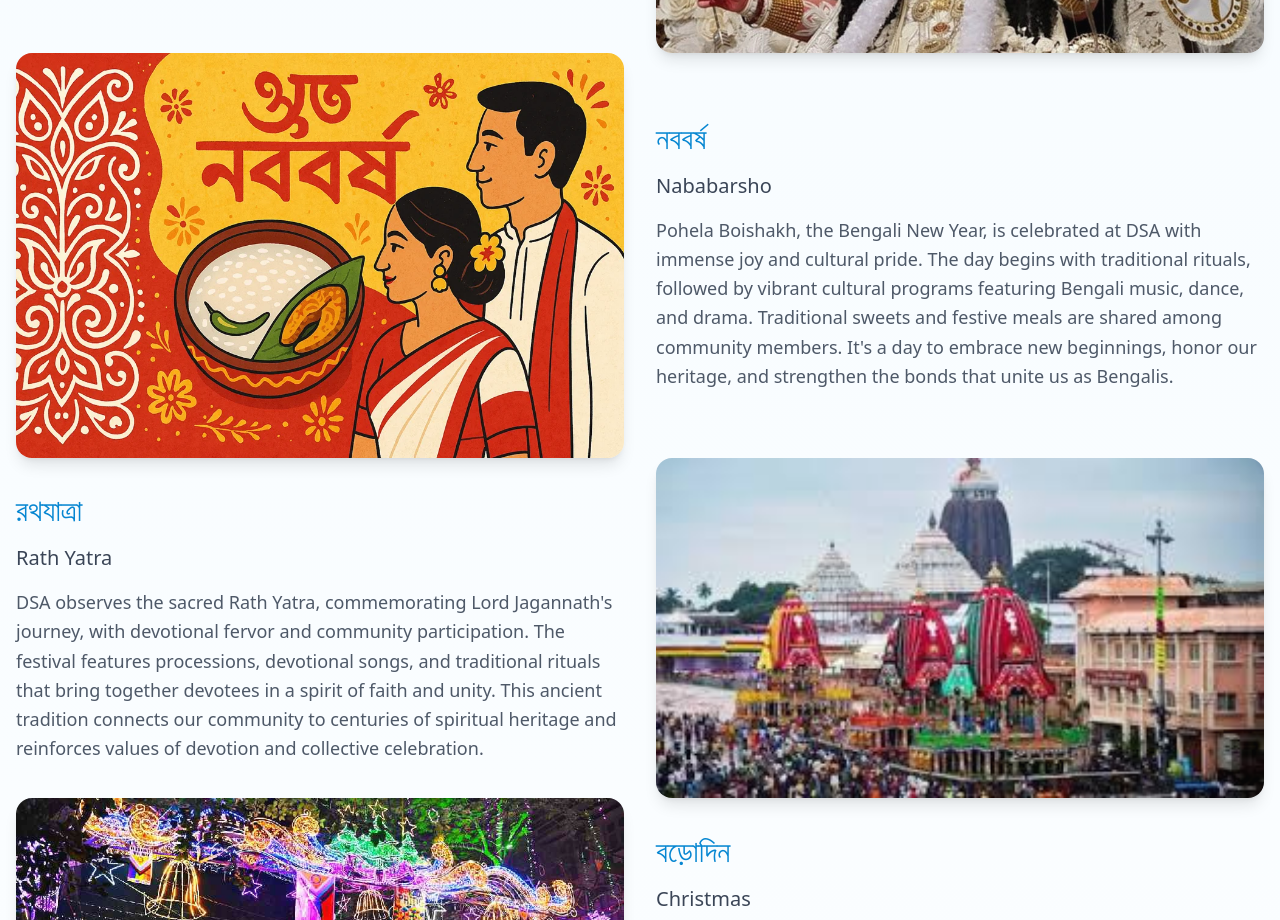
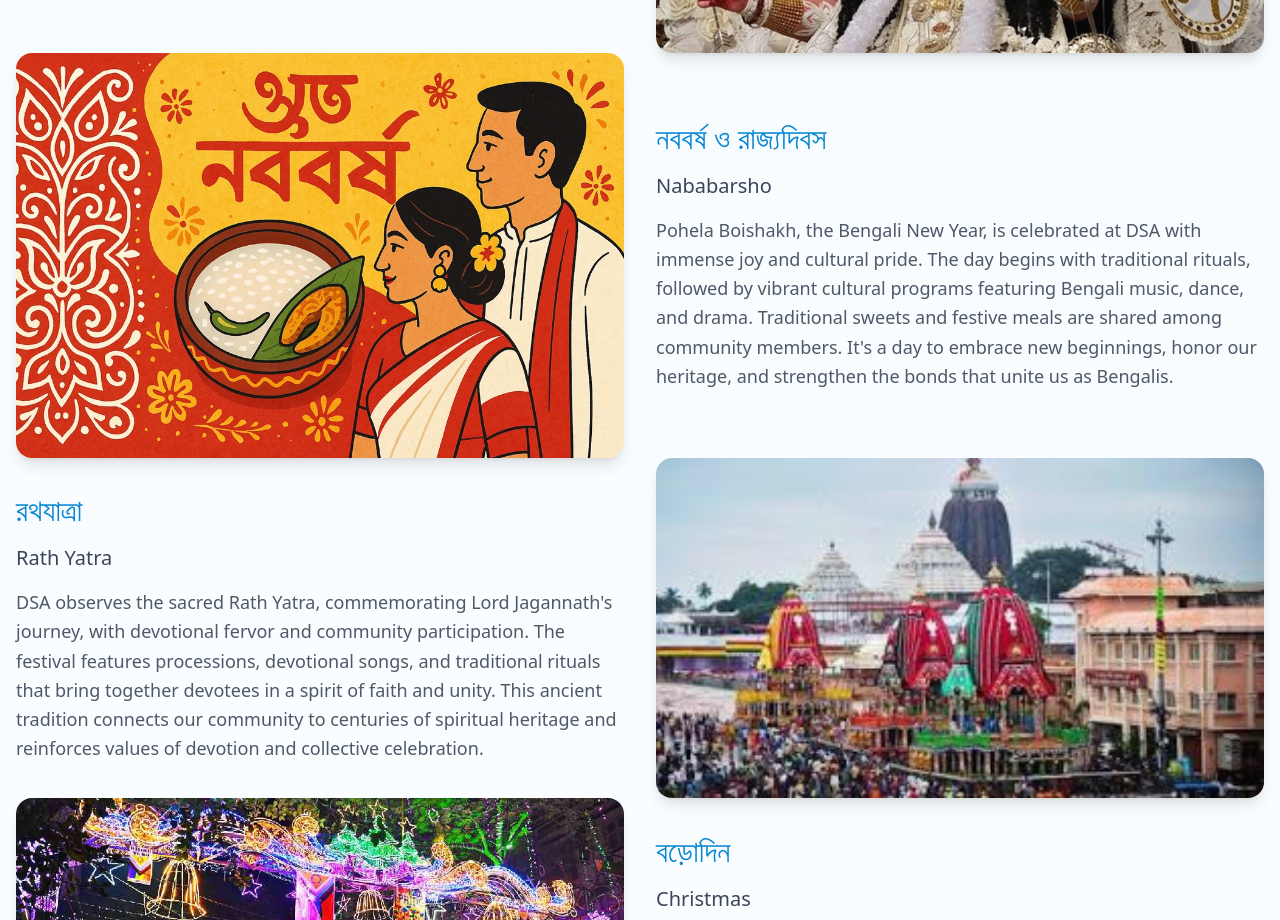
Before and after one commit to Suddhajit2003/Apon-Bengal, a React (Vite) app: page /festivals in a window 1280 px wide. Shown: the part 2900-3820 px from the top of the page. Built offline with nearby package versions, Linux system fonts and the light colour scheme.

Commit message:
Update festival title in Festivals component for enhanced cultural representation
- Changed the title from 'নববর্ষ' to 'নববর্ষ ও রাজ্যদিবস' to better reflect the significance of the event.

```diff
--- a/src/pages/Festivals.tsx
+++ b/src/pages/Festivals.tsx
@@ -56,7 +56,7 @@ const festivalsData = [
   },
   {
     id: 7,
-    title: 'নববর্ষ',
+    title: 'নববর্ষ ও রাজ্যদিবস',
     titleEn: 'Nababarsho',
     image: new URL('../Public/n.png', import.meta.url).href,
     description: 'Pohela Boishakh, the Bengali New Year, is celebrated at DSA with immense joy and cultural pride. The day begins with traditional rituals, followed by vibrant cultural programs featuring Bengali music, dance, and drama. Traditional sweets and festive meals are shared among community members. It\'s a day to embrace new beginnings, honor our heritage, and strengthen the bonds that unite us as Bengalis.',
```
